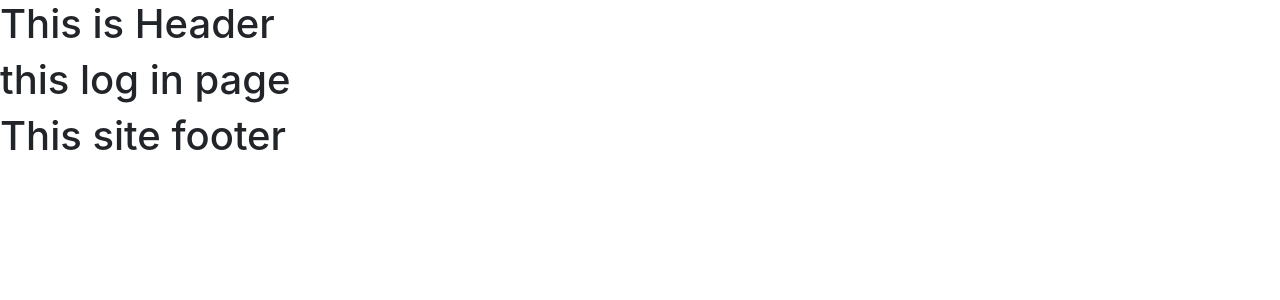
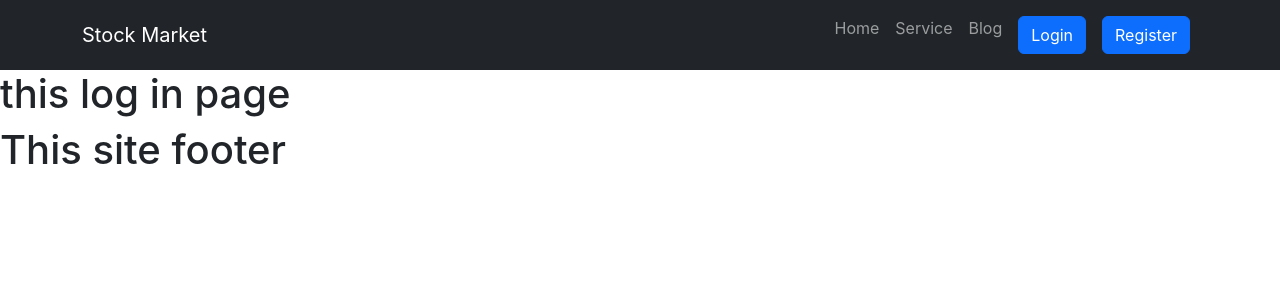
Before and after one commit to AbrRahman/stock-market-client, a React (Create React App) app: page /login in a window 1280 px wide. Shown: the top 300 px of the page. Built offline with nearby package versions, Linux system fonts and the light colour scheme.

Commit message:
added header

```diff
--- a/src/component/header/Header.js
+++ b/src/component/header/Header.js
@@ -1,9 +1,28 @@
 import React from 'react';
-
+import Button from 'react-bootstrap/Button';
+import Container from 'react-bootstrap/Container';
+import Nav from 'react-bootstrap/Nav';
+import Navbar from 'react-bootstrap/Navbar';
+import { Link } from 'react-router-dom';
 const Header = () => {
     return (
         <div>
-            <h1>This is Header </h1>
+            <Navbar collapseOnSelect expand="lg" bg="dark" variant="dark">
+                <Container>
+                    <Navbar.Brand href="#home">Stock Market</Navbar.Brand>
+                    <Navbar.Toggle aria-controls="responsive-navbar-nav" />
+                    <Navbar.Collapse id="responsive-navbar-nav">
+                        <Nav className="ms-auto">
+                            <Nav.Link as={Link} to='/'>Home</Nav.Link>
+                            <Nav.Link as={Link} to='/service'>Service</Nav.Link>
+                            <Nav.Link as={Link} to='/blog'>Blog</Nav.Link>
+                            <Nav.Link as={Link} to='/login'><Button>Login</Button></Nav.Link>
+                            <Nav.Link as={Link} to='/register'><Button>Register</Button></Nav.Link>
+                        </Nav>
+                    </Navbar.Collapse>
+                </Container>
+            </Navbar>
+
         </div>
     );
 };
```
